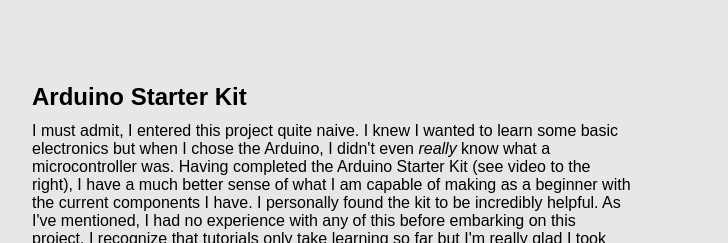
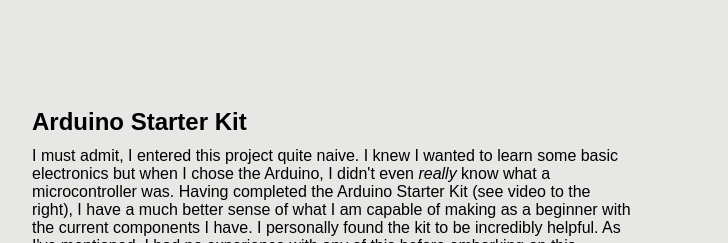
Before and after one commit to alextownson/critical-code-blog, a plain HTML site: page index.html in a window 1280 px wide. Shown: the part 950-1193 px from the top of the page, 168-896 px from the left. Drawn offline with Linux system fonts and the light colour scheme; grey boxes are pictures that could not be loaded.

Commit message:
Update style.css

```diff
--- a/style.css
+++ b/style.css
@@ -15,6 +15,7 @@ body{
 }
 
 h2{
+    padding-top: 75px;
     margin-bottom: -5px;
 }
 
@@ -96,7 +97,7 @@ li a:hover {
 
 section{
     position: absolute;
-    top: 100px;
+    top: 25px;
 }
 
 article{
@@ -104,7 +105,6 @@ article{
     overflow: auto;
     margin-left: 200px;
     width:1000px;
-    margin-bottom: 50px;
 }
 
 .text{
```
